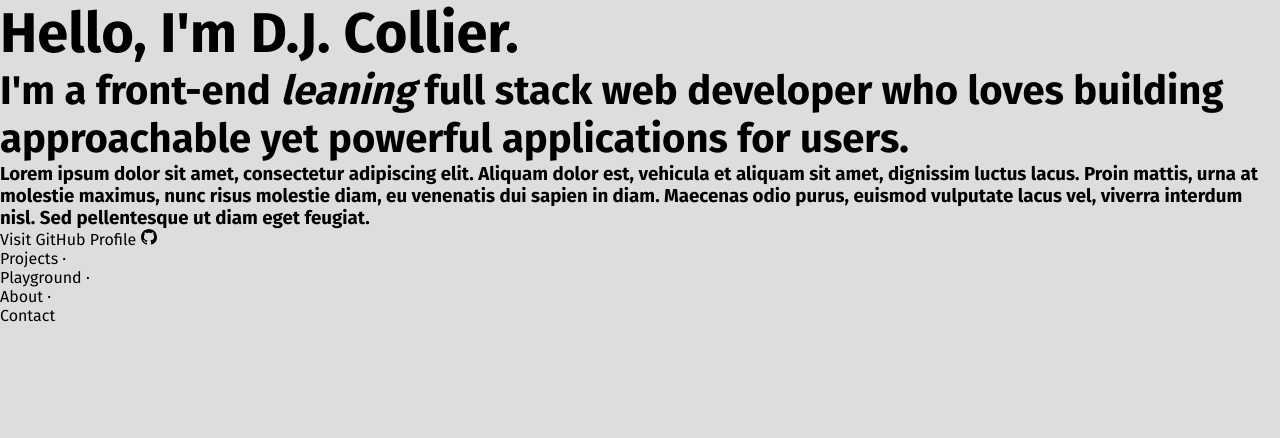
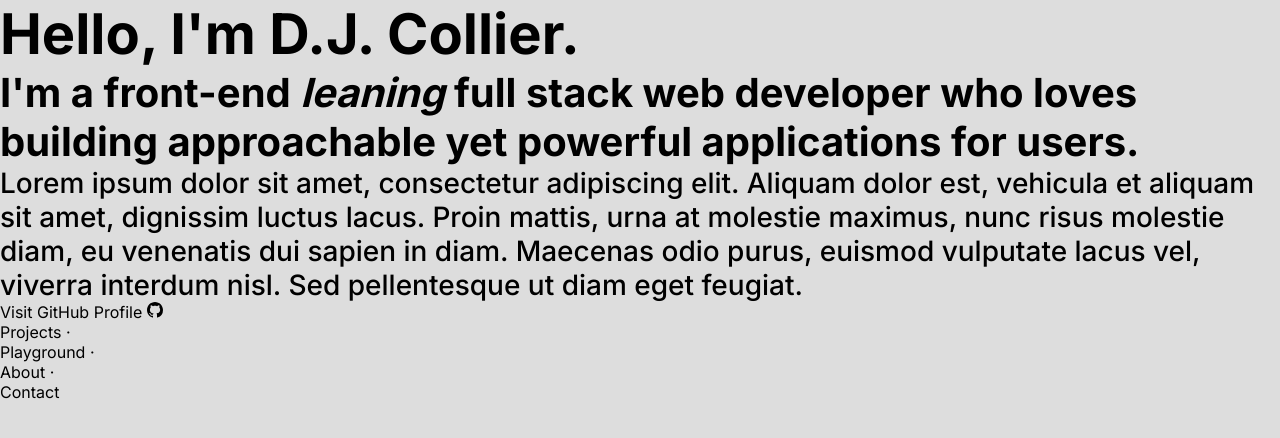
Before and after one commit to collier/collier.github.io, a Gatsby site: page / in a window 1280 px wide. Built offline with nearby package versions, Linux system fonts and the light colour scheme; Gatsby itself is replaced by a stand-in of ours.

Commit message:
Change to Inter font

```diff
--- a/gatsby-browser.js
+++ b/gatsby-browser.js
@@ -1,2 +1,2 @@
-import 'typeface-fira-sans';
+import 'typeface-inter';
 import './src/styles/global.css';
--- a/package.json
+++ b/package.json
@@ -25,6 +25,7 @@
     "react": "^16.12.0",
     "react-dom": "^16.12.0",
     "react-icons": "^3.9.0",
-    "typeface-fira-sans": "0.0.75"
+    "typeface-fira-sans": "0.0.75",
+    "typeface-inter": "^3.12.0"
   }
 }
--- a/src/styles/global.css
+++ b/src/styles/global.css
@@ -44,7 +44,7 @@ h6 {
 }
 
 html {
-  font-family: 'Fira Sans', sans-serif;
+  font-family: 'Inter', sans-serif;
 }
 
 body {
@@ -86,6 +86,11 @@ h2 {
   font-size: 2.5rem;
 }
 
+h3 {
+  font-weight: 500;
+  font-size: 1.75rem;
+}
+
 section {
   margin-bottom: 2.5rem;
 }
```
Also changed, not shown: 1 other file.
